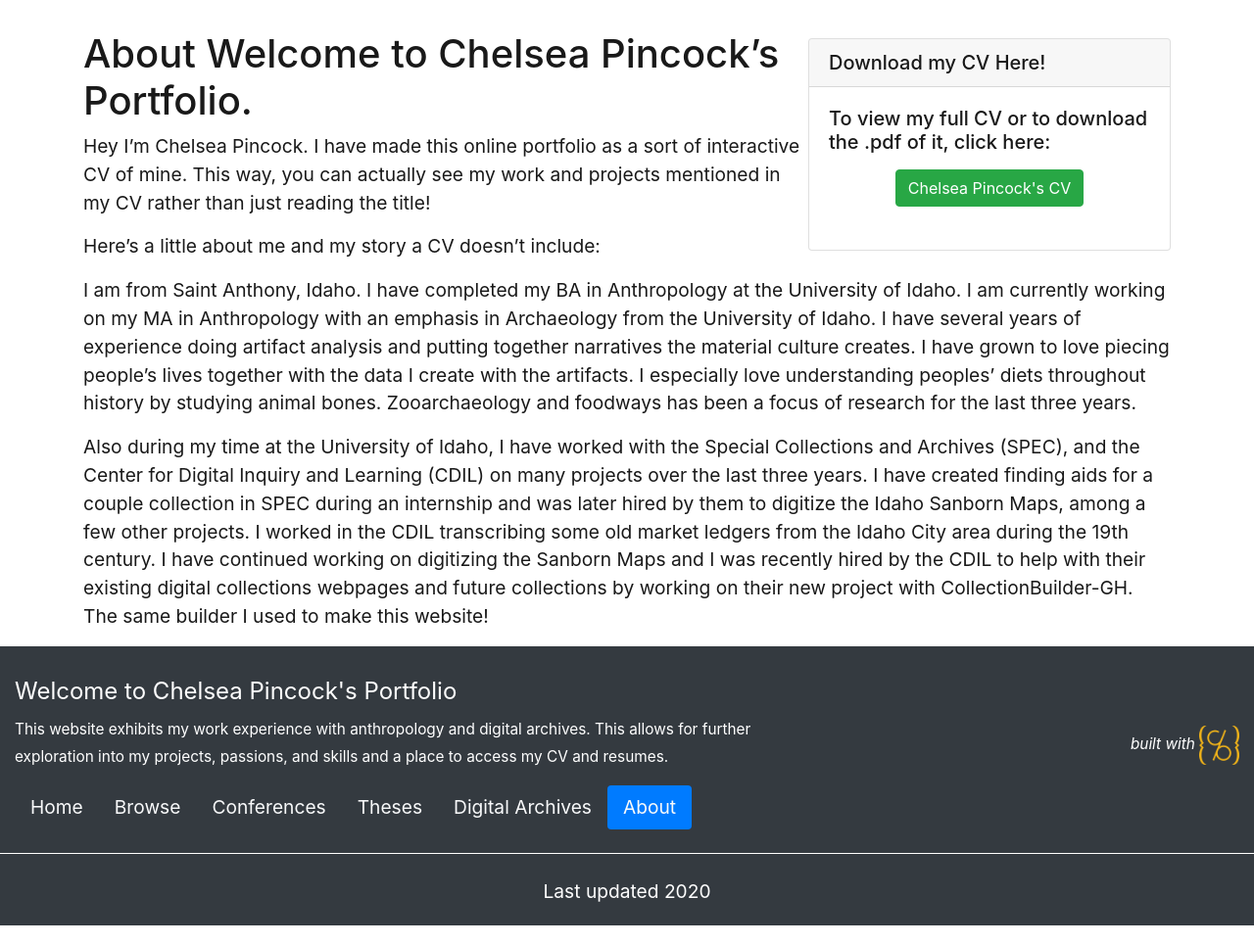
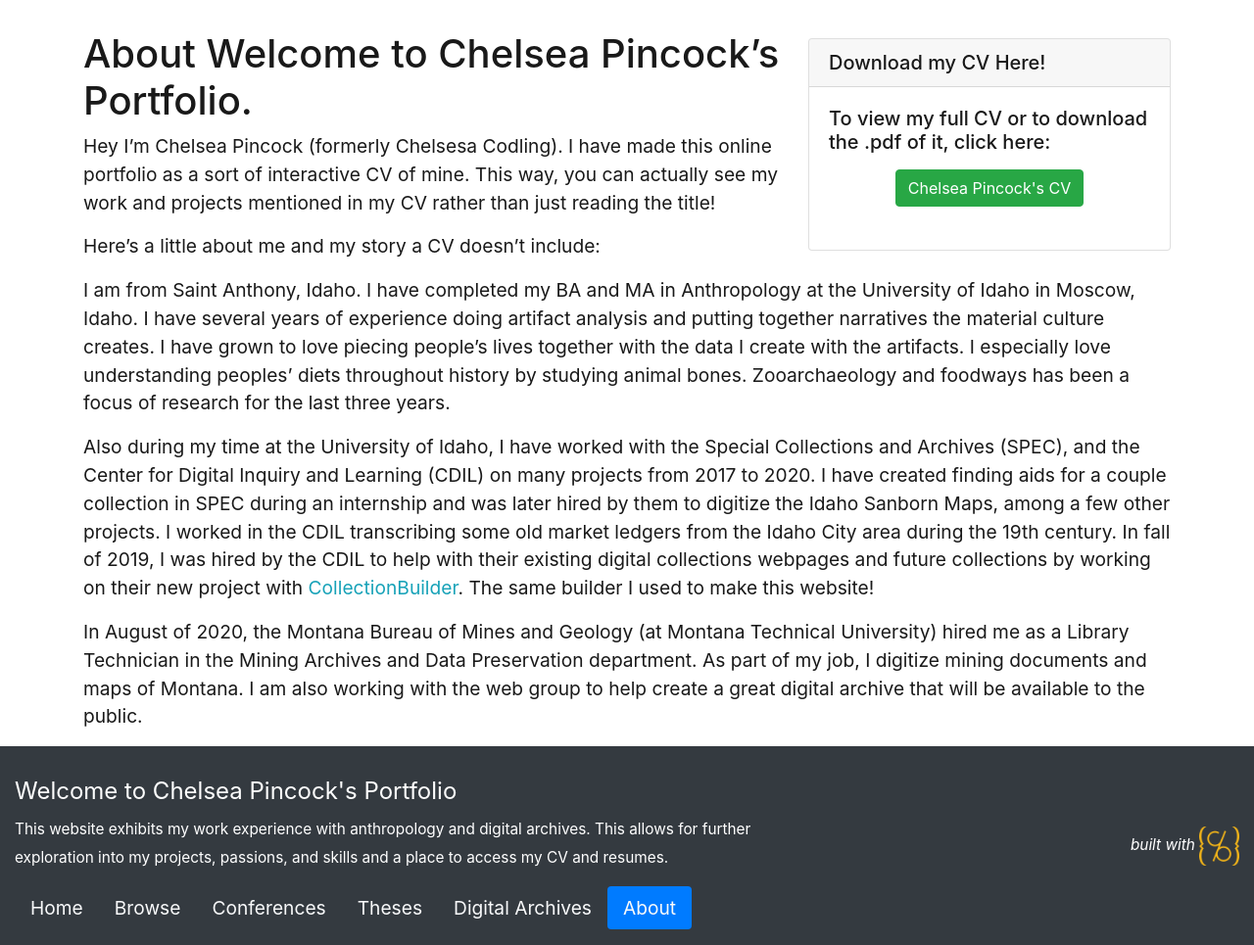
Before and after one commit to cc3199/portfolio, a Jekyll site: the page built from pages/about.md, in a window 1280 px wide and 1400 px high. Shown: the part 435-1400 px from the top of the window at 98% size. Built offline with Jekyll 4.4.1, drawn with Linux system fonts in a browser that asks for light colours.

Commit message:
updates to about page

```diff
--- a/pages/about.md
+++ b/pages/about.md
@@ -11,10 +11,12 @@ permalink: /about.html
 
 # About {{ site.title }}.
 
-Hey I'm Chelsea Pincock. I have made this online portfolio as a sort of interactive CV of mine. This way, you can actually see my work and projects mentioned in my CV rather than just reading the title!
+Hey I'm Chelsea Pincock (formerly Chelsesa Codling). I have made this online portfolio as a sort of interactive CV of mine. This way, you can actually see my work and projects mentioned in my CV rather than just reading the title!
 
 Here's a little about me and my story a CV doesn't include:
 
-I am from Saint Anthony, Idaho. I have completed my BA in Anthropology at the University of Idaho. I am currently working on my MA in Anthropology with an emphasis in Archaeology from the University of Idaho. I have several years of experience doing artifact analysis and putting together narratives the material culture creates. I have grown to love piecing people's lives together with the data I create with the artifacts. I especially love understanding peoples' diets throughout history by studying animal bones. Zooarchaeology and foodways has been a focus of research for the last three years.
+I am from Saint Anthony, Idaho. I have completed my BA and MA in Anthropology at the University of Idaho in Moscow, Idaho. I have several years of experience doing artifact analysis and putting together narratives the material culture creates. I have grown to love piecing people's lives together with the data I create with the artifacts. I especially love understanding peoples' diets throughout history by studying animal bones. Zooarchaeology and foodways has been a focus of research for the last three years.
 
-Also during my time at the University of Idaho, I have worked with the Special Collections and Archives (SPEC), and the Center for Digital Inquiry and Learning (CDIL) on many projects over the last three years. I have created finding aids for a couple collection in SPEC during an internship and was later hired by them to digitize the Idaho Sanborn Maps, among a few other projects. I worked in the CDIL transcribing some old market ledgers from the Idaho City area during the 19th century. I have continued working on digitizing the Sanborn Maps and I was recently hired by the CDIL to help with their existing digital collections webpages and future collections by working on their new project with CollectionBuilder-GH. The same builder I used to make this website!
+Also during my time at the University of Idaho, I have worked with the Special Collections and Archives (SPEC), and the Center for Digital Inquiry and Learning (CDIL) on many projects from 2017 to 2020. I have created finding aids for a couple collection in SPEC during an internship and was later hired by them to digitize the Idaho Sanborn Maps, among a few other projects. I worked in the CDIL transcribing some old market ledgers from the Idaho City area during the 19th century. In fall of 2019, I was hired by the CDIL to help with their existing digital collections webpages and future collections by working on their new project with [CollectionBuilder](https://collectionbuilder.github.io/). The same builder I used to make this website!
+
+In August of 2020, the Montana Bureau of Mines and Geology (at Montana Technical University) hired me as a Library Technician in the Mining Archives and Data Preservation department. As part of my job, I digitize mining documents and maps of Montana. I am also working with the web group to help create a great digital archive that will be available to the public.
```
